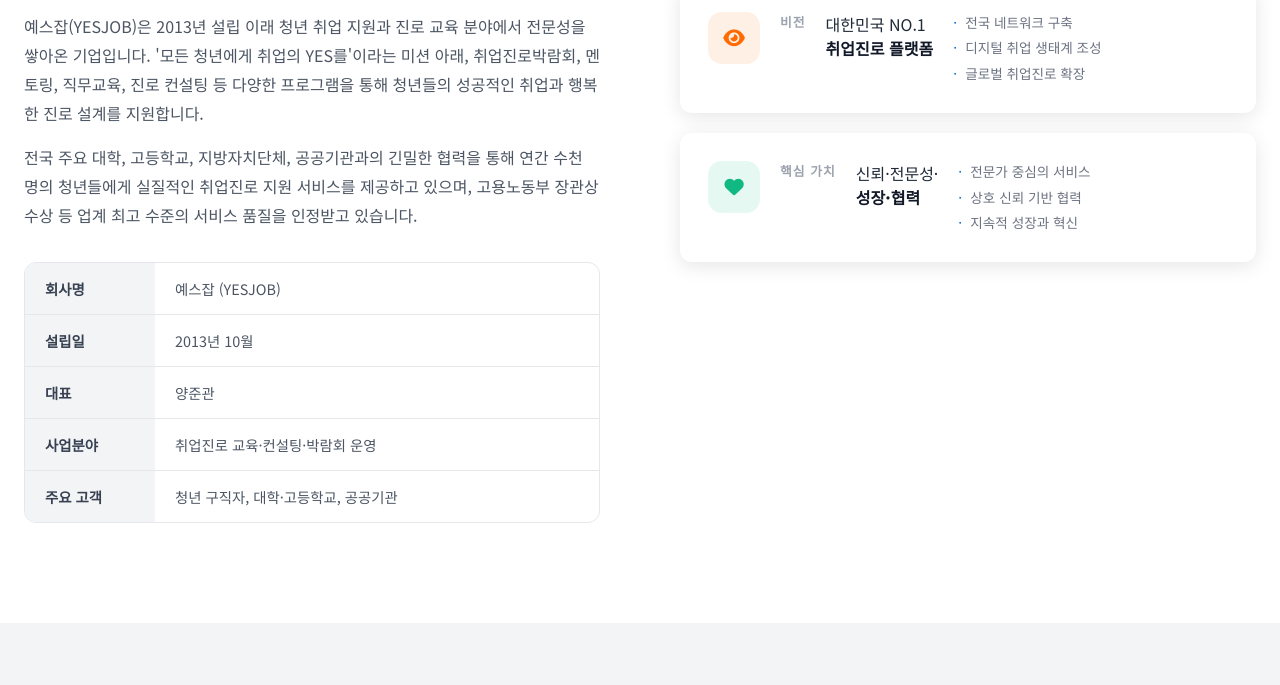
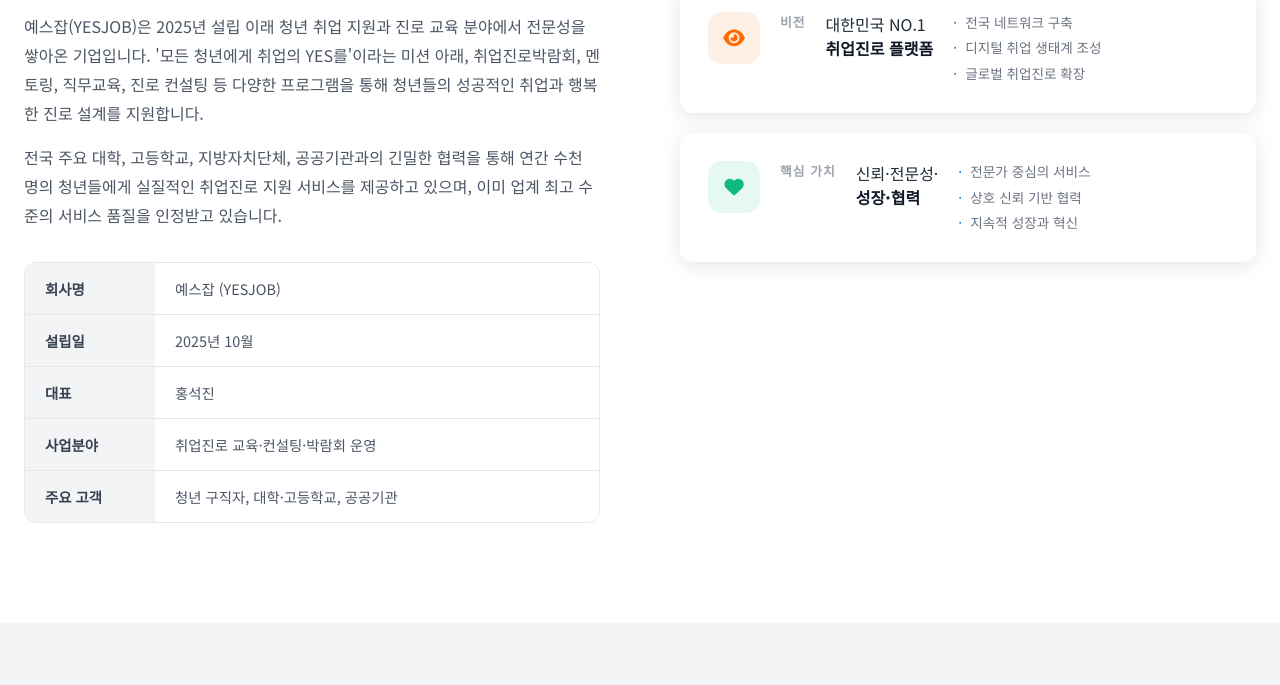
Before and after one commit to yesjob2025/yesjob, a plain HTML site: page about.html in a window 1280 px wide. Shown: the part 735-1420 px from the top of the page. Drawn offline with Linux system fonts and the light colour scheme.

Commit message:
Update company information in about.html

```diff
--- a/about.html
+++ b/about.html
@@ -61,7 +61,7 @@
             <span style="color:var(--primary);">취업진로 전문기업</span>입니다
           </h2>
           <p style="color:var(--gray-600); line-height:1.8; margin-top:20px; font-size:1rem;">
-            예스잡(YESJOB)은 2013년 설립 이래 청년 취업 지원과 진로 교육 분야에서
+            예스잡(YESJOB)은 2025년 설립 이래 청년 취업 지원과 진로 교육 분야에서
             전문성을 쌓아온 기업입니다. '모든 청년에게 취업의 YES를'이라는 미션 아래,
             취업진로박람회, 멘토링, 직무교육, 진로 컨설팅 등 다양한 프로그램을 통해
             청년들의 성공적인 취업과 행복한 진로 설계를 지원합니다.
@@ -69,7 +69,7 @@
           <p style="color:var(--gray-600); line-height:1.8; margin-top:16px; font-size:1rem;">
             전국 주요 대학, 고등학교, 지방자치단체, 공공기관과의 긴밀한 협력을 통해
             연간 수천 명의 청년들에게 실질적인 취업진로 지원 서비스를 제공하고 있으며,
-            고용노동부 장관상 수상 등 업계 최고 수준의 서비스 품질을 인정받고 있습니다.
+            이미 업계 최고 수준의 서비스 품질을 인정받고 있습니다.
           </p>
           <div class="company-info-table">
             <div class="cit-row">
@@ -78,11 +78,11 @@
             </div>
             <div class="cit-row">
               <span class="cit-label">설립일</span>
-              <span class="cit-value">2013년 10월</span>
+              <span class="cit-value">2025년 10월</span>
             </div>
             <div class="cit-row">
               <span class="cit-label">대표</span>
-              <span class="cit-value">양준관</span>
+              <span class="cit-value">홍석진</span>
             </div>
             <div class="cit-row">
               <span class="cit-label">사업분야</span>
@@ -511,7 +511,7 @@
           </div>
           <div class="footer-contact-item">
             <i class="fas fa-map-marker-alt"></i>
-            <span>서울특별시 강남구</span>
+            <span>부산광역시 사상구</span>
           </div>
         </div>
       </div>
```
